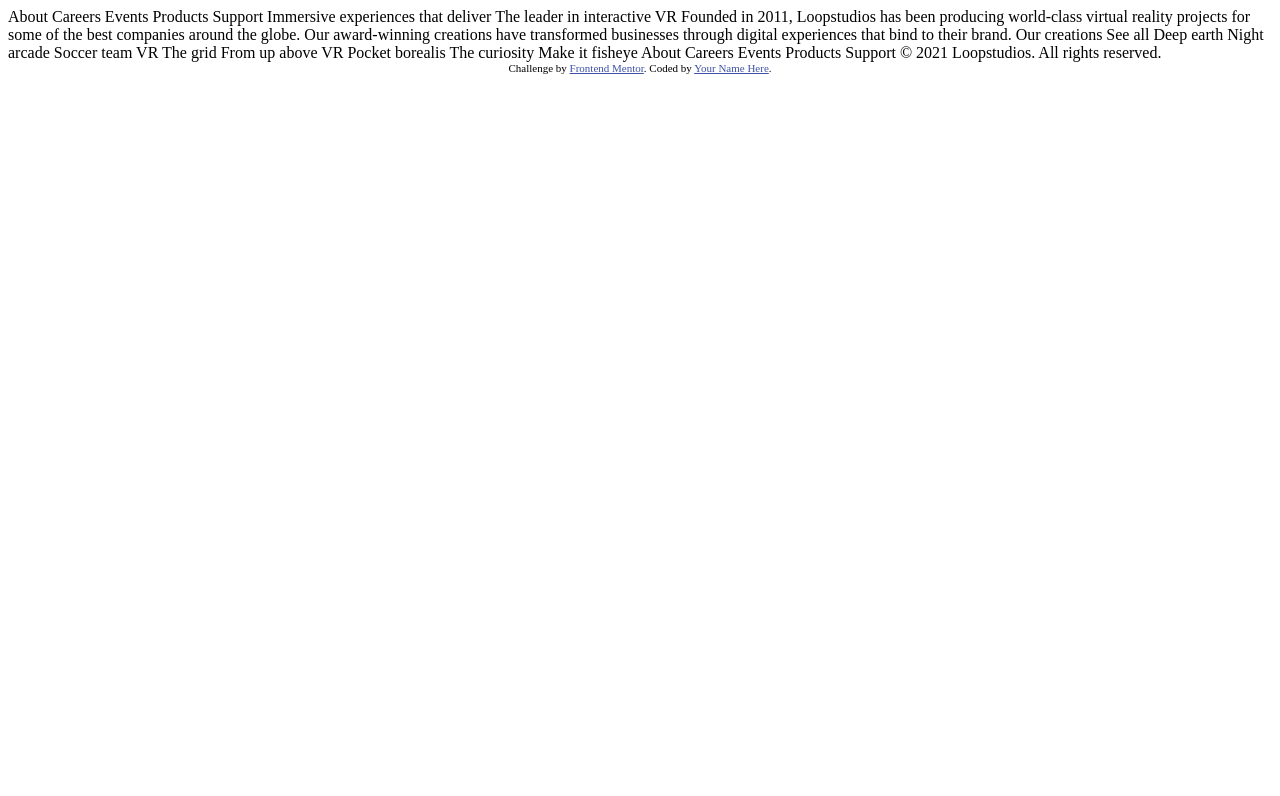
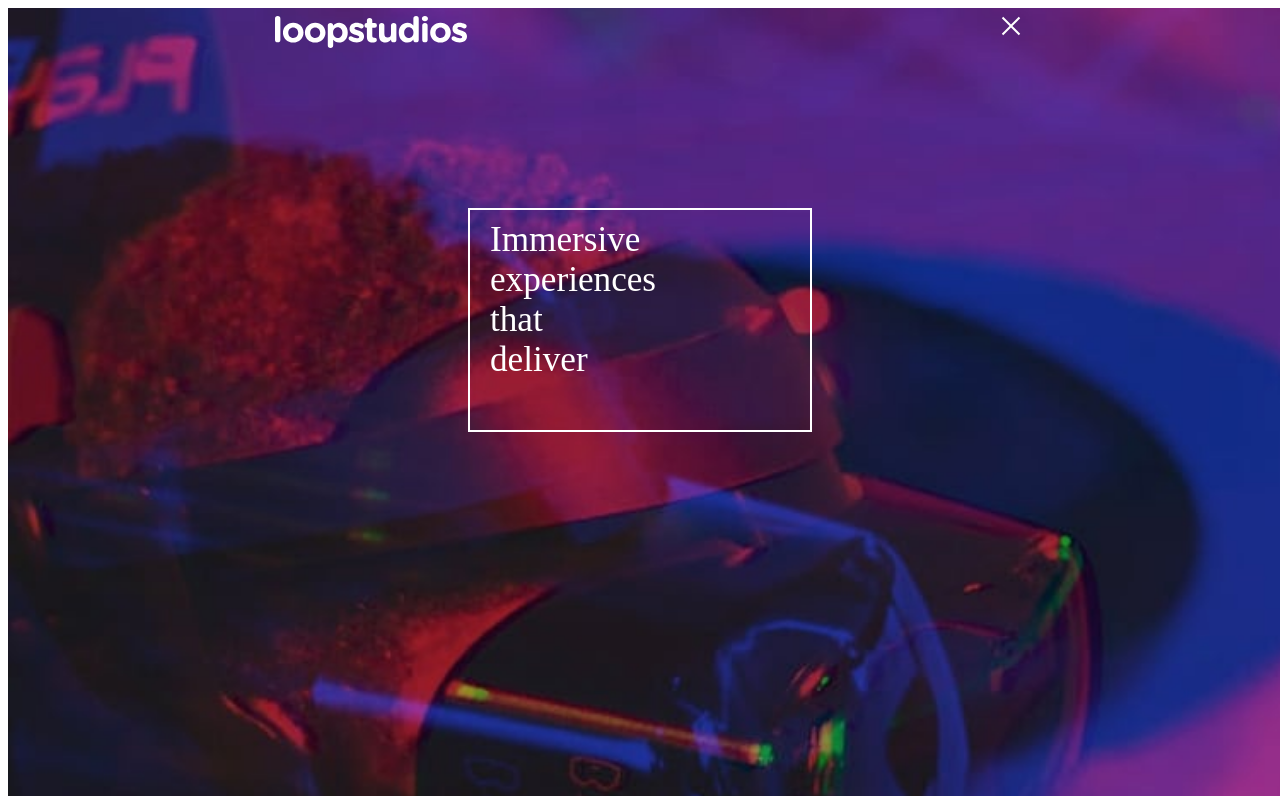
Before and after one commit to pantojao/Loop-Studios-Landing-Page, a plain HTML site: page index.html in a window 1280 px wide. Shown: the top 796 px of the page. Drawn offline with Linux system fonts and the light colour scheme.

Commit message:
added nav bar and hero div

```diff
--- a/index.html
+++ b/index.html
@@ -5,25 +5,35 @@
   <meta name="viewport" content="width=device-width, initial-scale=1.0"> <!-- displays site properly based on user's device -->
 
   <link rel="icon" type="image/png" sizes="32x32" href="./images/favicon-32x32.png">
+  <link rel="stylesheet" href="./styles.css">
+  <title>Loopstudios landing page</title>
 
-  <title>Frontend Mentor | Loopstudios landing page</title>
-
-  <!-- Feel free to remove these styles or customise in your own stylesheet 👍 -->
-  <style>
-    .attribution { font-size: 11px; text-align: center; }
-    .attribution a { color: hsl(228, 45%, 44%); }
-  </style>
 </head>
 <body>
-  About
-  Careers
-  Events
-  Products
-  Support
+  <nav>
+    <img src="./images/logo.svg" alt="brand logo" class="brand-logo">
+    <div class="nav-dropdown">
+      <img src="./images/icon-close.svg" alt="">
+    </div>
+    <!-- <div class="nav-bar">
+        <a href="#" class="link">About</a>
+        <a href="#" class="link">Careers</a>
+        <a href="#" class="link">Events</a>
+        <a href="#" class="link">Products</a>
+        <a href="#" class="link">Support</a>
+    </div> -->
+  </nav>
 
-  Immersive experiences that deliver
+  <div class="hero-header">
+    <img src="./images/mobile/image-hero.jpg" alt="" class="hero-img">
+    <div class="hero-box">
+      <p class="hero-text">
+        Immersive <br/> experiences <br/> that <br/> deliver
+      </p>
+    </div>
+  </div>
 
-  The leader in interactive VR
+  <!-- The leader in interactive VR
 
   Founded in 2011, Loopstudios has been producing world-class virtual reality
   projects for some of the best companies around the globe. Our award-winning
@@ -54,6 +64,6 @@
   <div class="attribution">
     Challenge by <a href="https://www.frontendmentor.io?ref=challenge" target="_blank">Frontend Mentor</a>.
     Coded by <a href="#">Your Name Here</a>.
-  </div>
+  </div> -->
 </body>
 </html>
--- /dev/null
+++ b/styles.css
@@ -0,0 +1,46 @@
+body{
+    width: 100%;
+    box-sizing: border-box;
+}
+nav {
+    position: absolute;
+    width: 100%;
+    display: flex;
+    justify-content: space-around;
+    margin: 0 auto;
+    top: 1em;
+    z-index: 20;
+}
+/* .hero-header {
+   position: absolute;
+} */
+
+.hero-img {
+    max-width: 100%;
+    width: 100%;
+    object-fit: contain;
+    position: absolute;
+    z-index:-1;
+}
+
+
+.hero-box {
+    width: 300px;
+    height: 200px;
+    padding: 10px 20px;
+    position: absolute;
+    margin: 200px auto;
+
+    left: 0;
+    right: 0;
+    border: 2px white solid;
+    z-index: 100;
+}
+
+.hero-text {
+    /* outline: 2px red solid; */
+    color: white;
+    text-align: left;
+    margin: auto 0em;
+    font-size: 2.2rem;
+}
```
